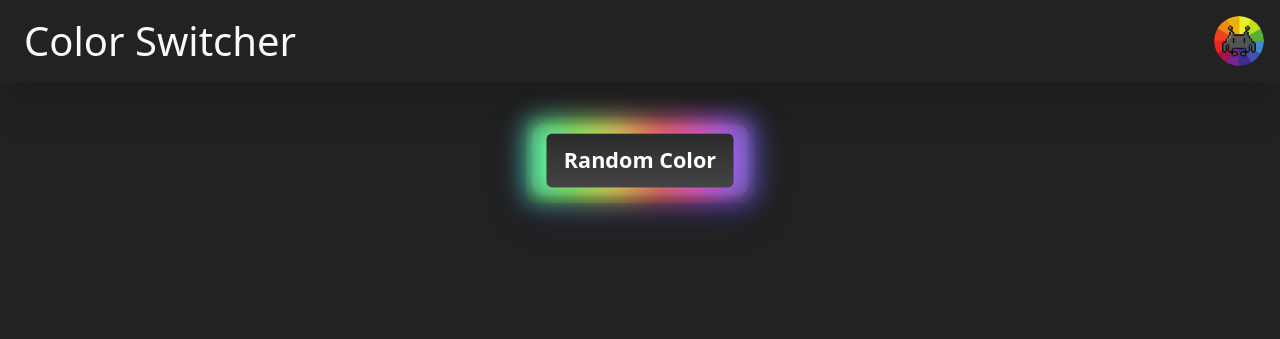
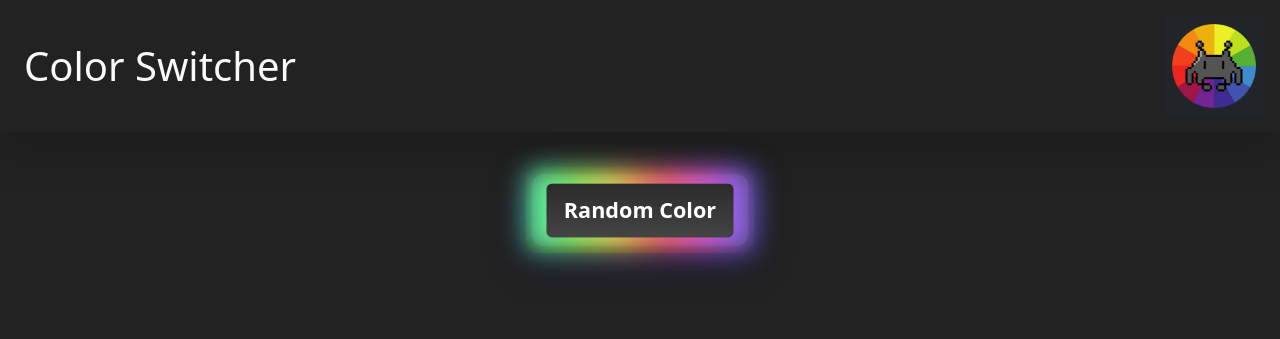
Before and after one commit to arnav10x/fun-website, a website: page index.html in a window 1280 px wide. Drawn offline with nearby package versions, Linux system fonts and the light colour scheme.

Commit message:
Made the icon look better

```diff
--- a/index.html
+++ b/index.html
@@ -17,7 +17,7 @@
 <body id="body" class="d-flex flex-column vh-100 align-items-center">
   <div class="p-3 d-flex justify-content-start align-content-center flex-row shadow-lg vw-100">
     <h1 class="text-light vw-100 my-auto mx-2">Color Switcher</h1>
-    <img src="logo.png" width="50" height="50px" class="rounded-circle" alt="logo">
+    <img src="logo.png" width="100" height="100px" class="bg-dark rounded p-2" alt="logo">
   </div>
   <div class="m-5">
     <button class="button" onclick="changeColor()" class="mt-3">
```
